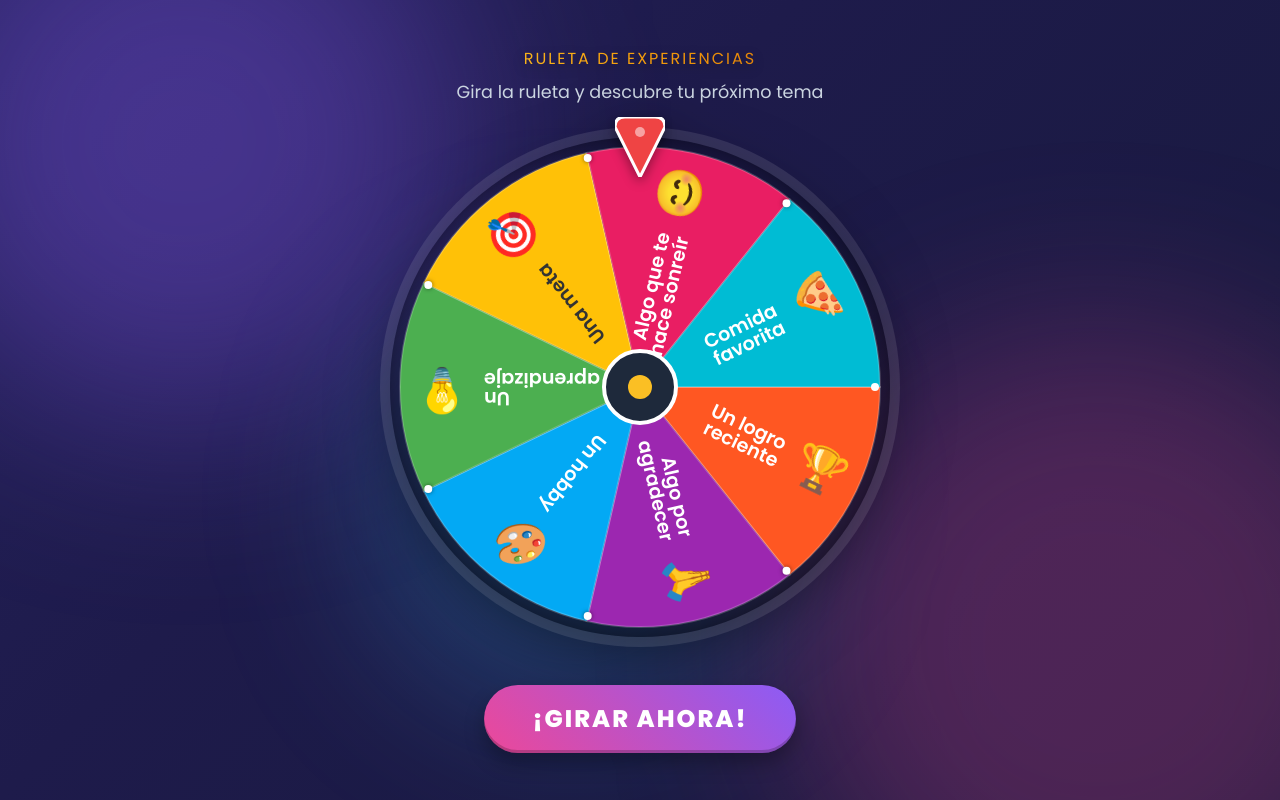
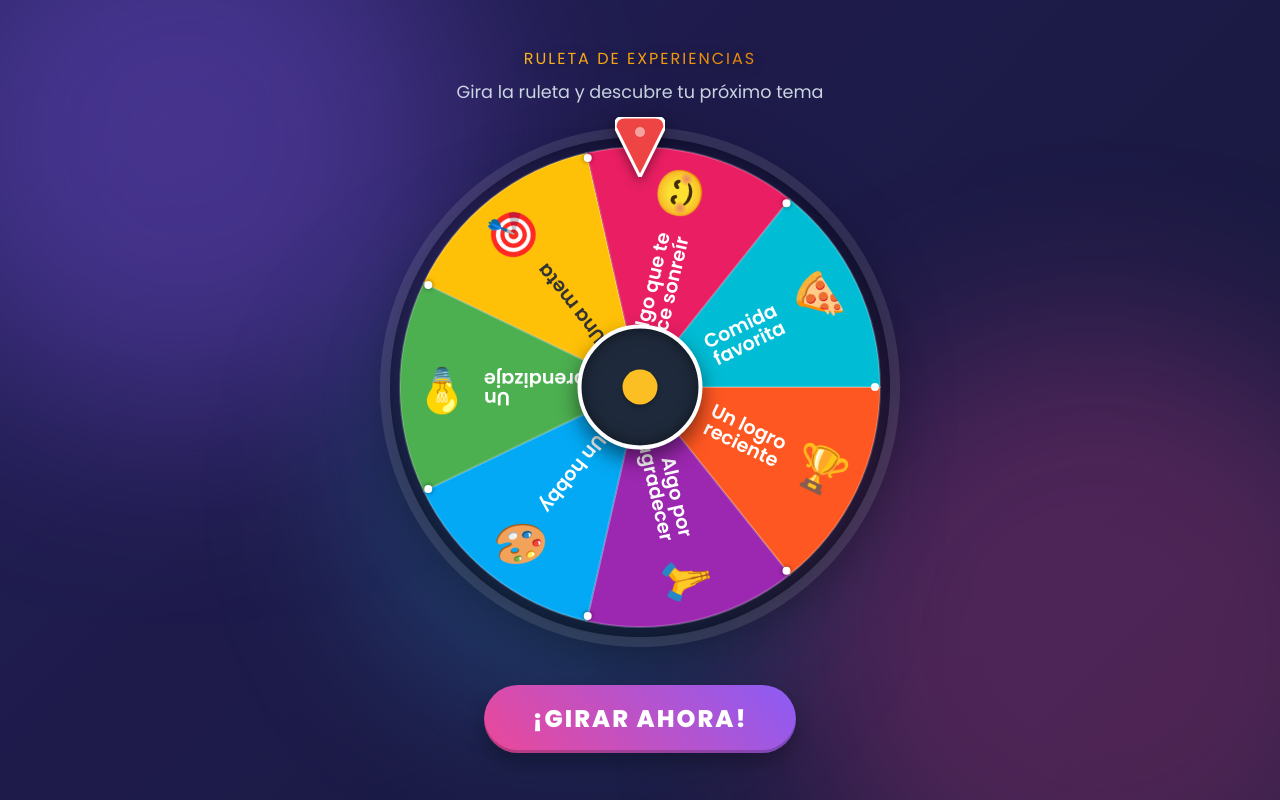
Before and after one commit to pastoralybienestar/RuletaTT, a plain HTML site: page index.html in a window 1280 px wide. Shown: the top 800 px of the page. Drawn offline with nearby package versions, Linux system fonts and the light colour scheme.

Commit message:
Update index.html

```diff
--- a/index.html
+++ b/index.html
@@ -132,6 +132,50 @@
             filter: drop-shadow(0 4px 6px rgba(0,0,0,0.4));
             transition: transform 0.1s;
             transform-origin: top center;
+        }
+
+        /* Nuevo botón central */
+        #center-spin {
+            position: absolute;
+            top: 50%;
+            left: 50%;
+            transform: translate(-50%, -50%);
+            width: 25%;
+            height: 25%;
+            background: #1e293b;
+            border: 4px solid #ffffff;
+            border-radius: 50%;
+            z-index: 30;
+            cursor: pointer;
+            display: flex;
+            justify-content: center;
+            align-items: center;
+            box-shadow: 0 10px 20px rgba(0,0,0,0.5), inset 0 0 15px rgba(0,0,0,0.5);
+            transition: transform 0.2s cubic-bezier(0.175, 0.885, 0.32, 1.275), box-shadow 0.2s ease;
+            outline: none;
+        }
+
+        #center-spin:hover {
+            transform: translate(-50%, -50%) scale(1.1);
+            box-shadow: 0 15px 25px rgba(0,0,0,0.6), inset 0 0 15px rgba(0,0,0,0.5);
+        }
+
+        #center-spin:active {
+            transform: translate(-50%, -50%) scale(0.95);
+        }
+
+        #center-spin:disabled {
+            cursor: not-allowed;
+            transform: translate(-50%, -50%) scale(1);
+            filter: grayscale(100%);
+        }
+
+        #center-spin .inner-dot {
+            width: 30%;
+            height: 30%;
+            background: #fbbf24;
+            border-radius: 50%;
+            box-shadow: 0 2px 5px rgba(0,0,0,0.3);
         }
 
         #controls-container {
@@ -274,6 +318,11 @@
             <circle cx="25" cy="15" r="5" fill="#ffffff" opacity="0.5"/>
         </svg>
 
+        <!-- Botón Central Interactivo -->
+        <button id="center-spin" aria-label="Girar Ruleta">
+            <div class="inner-dot"></div>
+        </button>
+
         <!-- Canvas donde se dibujará la ruleta -->
         <canvas id="wheel"></canvas>
     </div>
@@ -304,6 +353,7 @@
         const canvas = document.getElementById('wheel');
         const ctx = canvas.getContext('2d');
         const spinButton = document.getElementById('spin-button');
+        const centerSpinButton = document.getElementById('center-spin');
         const pointer = document.getElementById('pointer');
 
         let currentAngle = 0;
@@ -395,20 +445,6 @@
                 ctx.restore();
             }
 
-            ctx.beginPath();
-            ctx.arc(centerX, centerY, radius * 0.15, 0, 2 * Math.PI, false);
-            ctx.fillStyle = "#1e293b";
-            ctx.fill();
-            ctx.lineWidth = 4;
-            ctx.strokeStyle = "#ffffff";
-            ctx.stroke();
-
-            // Círculo dorado interior
-            ctx.beginPath();
-            ctx.arc(centerX, centerY, radius * 0.05, 0, 2 * Math.PI, false);
-            ctx.fillStyle = "#fbbf24";
-            ctx.fill();
-
             // Pequeña decoración alrededor del borde (Clavijas virtuales)
             for (let i = 0; i < numSegments; i++) {
                 const angle = currentAngle + i * arcSize;
@@ -437,6 +473,7 @@
                 drawWheel();
                 isSpinning = false;
                 spinButton.disabled = false;
+                centerSpinButton.disabled = false;
                 pointer.style.transform = "translateX(-50%) rotate(0deg)"; // Resetear puntero
                 showResult();
                 return;
@@ -485,6 +522,7 @@
 
             isSpinning = true;
             spinButton.disabled = true;
+            centerSpinButton.disabled = true;
 
             // Reiniciar tiempos y ángulos
             startAngle = currentAngle;
@@ -587,6 +625,7 @@
         }
 
         document.getElementById('spin-button').addEventListener('click', spinWheel);
+        centerSpinButton.addEventListener('click', spinWheel);
 
         document.getElementById('close-modal').addEventListener('click', () => {
             document.getElementById('result-modal').classList.remove('show');
```
